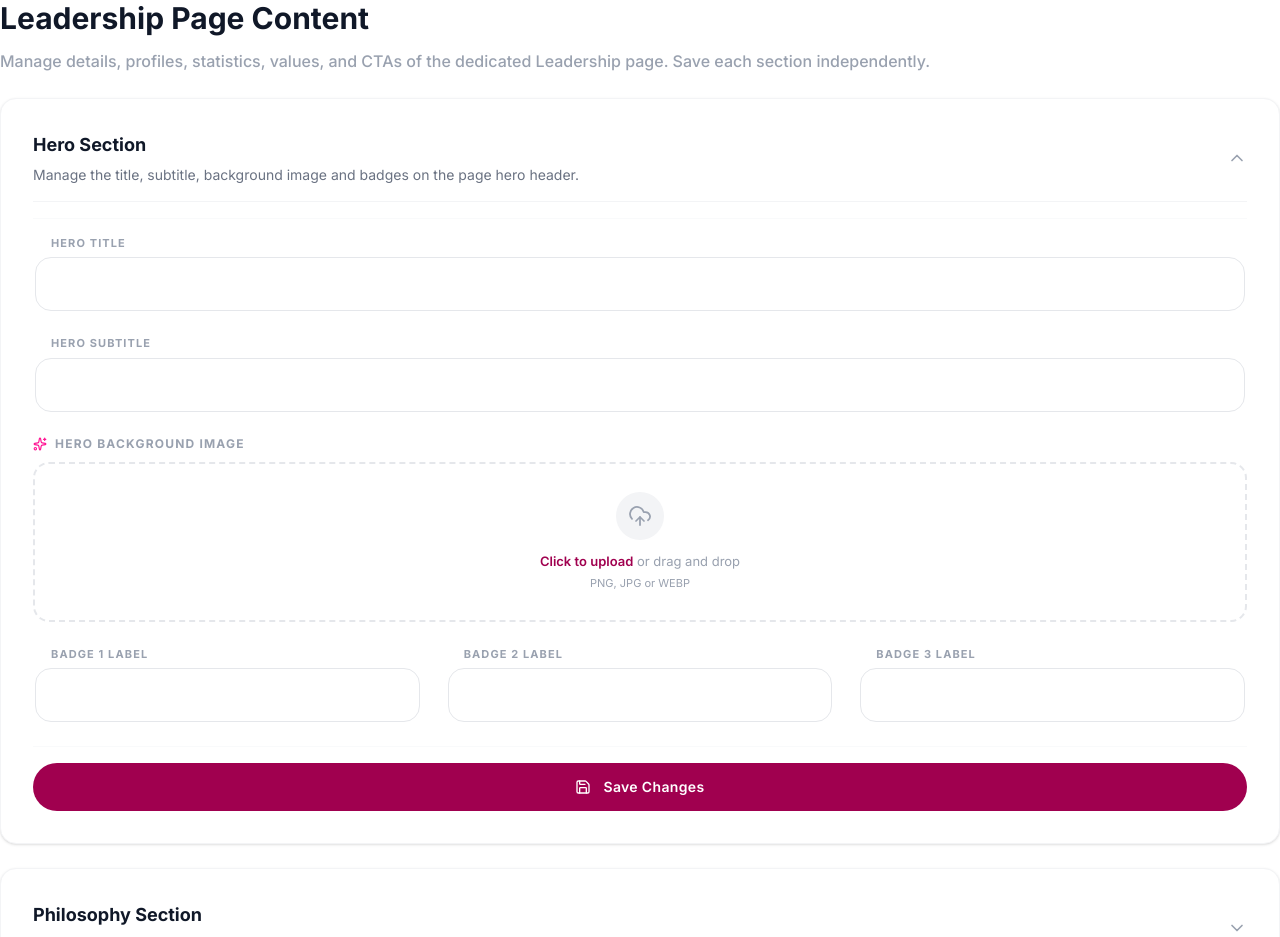
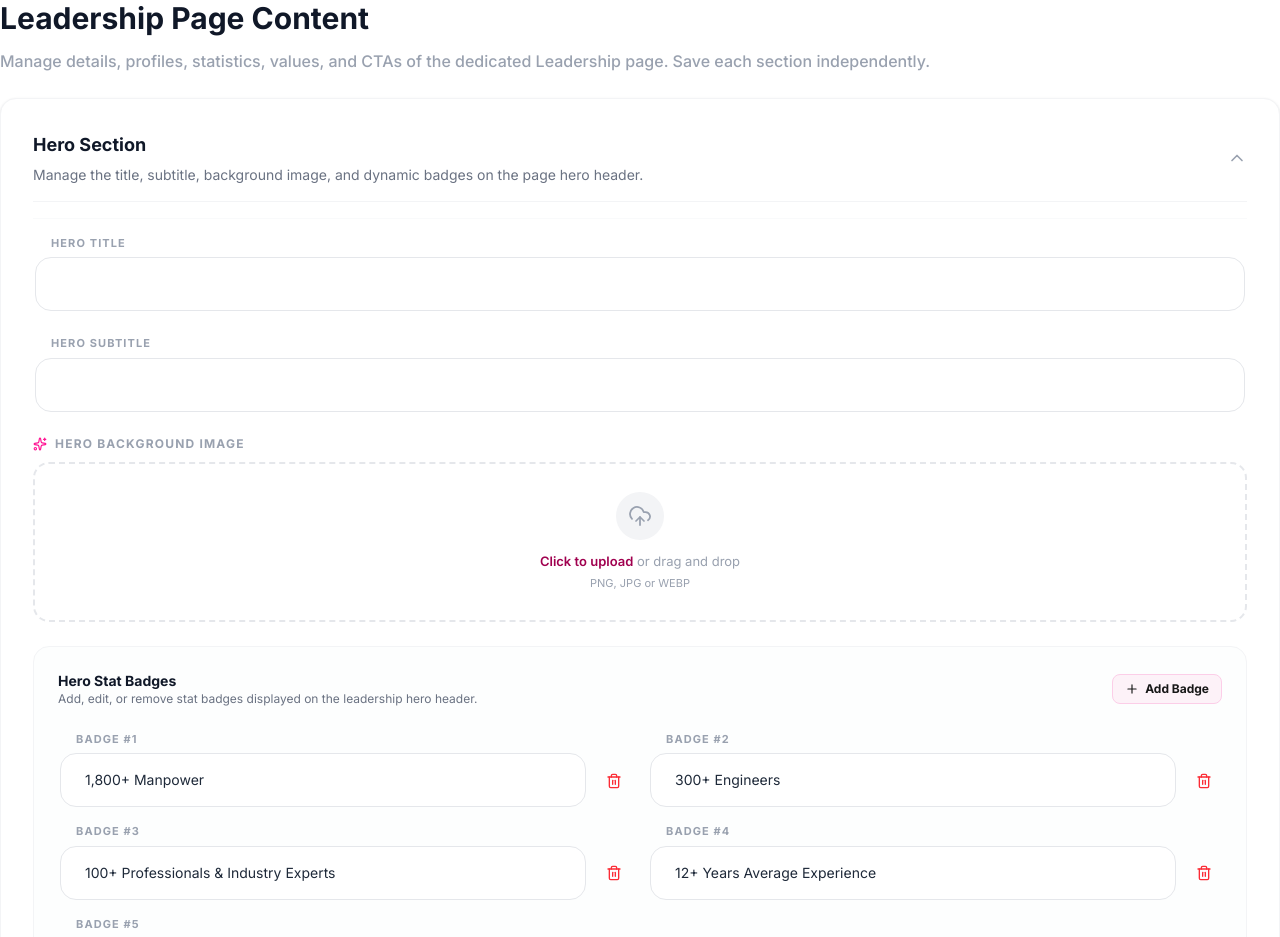
Before and after one commit to the-gold-technologies/cms-encotec, a Next.js app: page /static-pages/leadership in a window 1280 px wide. Shown: the top 937 px of the page. Built offline with nearby package versions, Linux system fonts and the light colour scheme; no server answers; a web font is replaced by a local one.

Commit message:
feat: transition leadership hero badges and team stats to dynamic arrays for improved CMS flexibility

```diff
--- a/src/app/static-pages/leadership/components/LeadershipHeroCMS.tsx
+++ b/src/app/static-pages/leadership/components/LeadershipHeroCMS.tsx
@@ -8,6 +8,7 @@ import { SaveButton } from "@/components/SaveButton";
 import { SectionHeader } from "@/components/SectionHeader";
 import { ImagePickerField } from "@/components/ImagePickerField";
 import { uploadFiles } from "@/lib/uploadHelpers";
+import { Plus, Trash2 } from "lucide-react";
 
 const defaultFormData = {
   heroTitle: "",
@@ -15,7 +16,16 @@ const defaultFormData = {
   backgroundImage: "",
   heroBadge1: "",
   heroBadge2: "",
-  heroBadge3: ""
+  heroBadge3: "",
+  heroBadge4: "",
+  heroBadge5: "",
+  badges: [
+    "1,800+ Manpower",
+    "300+ Engineers",
+    "100+ Professionals & Industry Experts",
+    "12+ Years Average Experience",
+    "10+ Countries",
+  ],
 };
 
 export function LeadershipHeroCMS() {
@@ -28,7 +38,23 @@ export function LeadershipHeroCMS() {
     fetchWithCache("/api/leadership")
       .then((json) => {
         if (json.success && json.data?.LeadershipHero) {
-          const merged = { ...defaultFormData, ...json.data.LeadershipHero };
+          const sectionData = json.data.LeadershipHero;
+          const initialBadges =
+            sectionData.badges && sectionData.badges.length > 0
+              ? sectionData.badges
+              : [
+                  sectionData.heroBadge1 || "1,800+ Manpower",
+                  sectionData.heroBadge2 || "300+ Engineers",
+                  sectionData.heroBadge3 || "100+ Professionals & Industry Experts",
+                  sectionData.heroBadge4 || "12+ Years Average Experience",
+                  sectionData.heroBadge5 || "10+ Countries",
+                ].filter(Boolean);
+
+          const merged = {
+            ...defaultFormData,
+            ...sectionData,
+            badges: initialBadges,
+          };
           setFormData(merged);
           if (merged.backgroundImage) setSelectedImage(merged.backgroundImage);
         } else {
@@ -44,6 +70,28 @@ export function LeadershipHeroCMS() {
     setFormData((prev) => ({ ...prev, [name]: value }));
   };
 
+  const handleBadgeChange = (index: number, val: string) => {
+    setFormData((prev) => {
+      const list = [...prev.badges];
+      list[index] = val;
+      return { ...prev, badges: list };
+    });
+  };
+
+  const handleAddBadge = () => {
+    setFormData((prev) => ({
+      ...prev,
+      badges: [...prev.badges, ""],
+    }));
+  };
+
+  const handleRemoveBadge = (index: number) => {
+    setFormData((prev) => ({
+      ...prev,
+      badges: prev.badges.filter((_, i) => i !== index),
+    }));
+  };
+
   const handleSave = async () => {
     setIsSaving(true);
     const toastId = toast.loading("Saving Hero Section...");
@@ -53,7 +101,12 @@ export function LeadershipHeroCMS() {
           ? (await uploadFiles([selectedImage]))[0] || ""
           : selectedImage || "";
 
-      const payload = { ...formData, backgroundImage: imgUrl };
+      const payload = {
+        heroTitle: formData.heroTitle,
+        heroSubtitle: formData.heroSubtitle,
+        backgroundImage: imgUrl,
+        badges: formData.badges,
+      };
 
       const res = await fetch("/api/leadership", {
         method: "PUT",
@@ -63,7 +116,7 @@ export function LeadershipHeroCMS() {
       const json = await res.json();
       if (json.success) {
         toast.success("Hero Section saved successfully!", { id: toastId });
-        setFormData(payload);
+        setFormData((prev) => ({ ...prev, ...payload }));
         setSelectedImage(imgUrl);
       } else {
         toast.error(json.error || "Save failed.", { id: toastId });
@@ -80,7 +133,7 @@ export function LeadershipHeroCMS() {
     <div className="bg-white rounded-2xl shadow-sm border border-gray-100 p-8 flex flex-col gap-4">
       <SectionHeader
         title="Hero Section"
-        description="Manage the title, subtitle, background image and badges on the page hero header."
+        description="Manage the title, subtitle, background image, and dynamic badges on the page hero header."
         isOpen={isOpen}
         onToggle={() => setIsOpen(!isOpen)}
       />
@@ -106,26 +159,50 @@ export function LeadershipHeroCMS() {
             value={selectedImage}
             onChange={setSelectedImage}
           />
-          <div className="grid grid-cols-1 md:grid-cols-3 gap-6">
-            <InputField
-              label="Badge 1 Label"
-              name="heroBadge1"
-              value={formData.heroBadge1}
-              onChange={handleChange}
-            />
-            <InputField
-              label="Badge 2 Label"
-              name="heroBadge2"
-              value={formData.heroBadge2}
-              onChange={handleChange}
-            />
-            <InputField
-              label="Badge 3 Label"
-              name="heroBadge3"
-              value={formData.heroBadge3}
-              onChange={handleChange}
-            />
+
+          {/* Dynamic Badges Section */}
+          <div className="flex flex-col gap-4 border border-gray-100 p-6 rounded-2xl bg-gray-50/30">
+            <div className="flex items-center justify-between">
+              <div>
+                <h4 className="text-sm font-bold text-gray-900">
+                  Hero Stat Badges
+                </h4>
+                <p className="text-xs text-gray-500">
+                  Add, edit, or remove stat badges displayed on the leadership hero header.
+                </p>
+              </div>
+              <button
+                type="button"
+                onClick={handleAddBadge}
+                className="inline-flex items-center gap-1.5 px-3 py-1.5 bg-pink-50 text-brand-pink border border-pink-200 text-xs font-bold rounded-lg hover:bg-pink-100 transition-colors"
+              >
+                <Plus size={14} /> Add Badge
+              </button>
+            </div>
+
+            <div className="grid grid-cols-1 md:grid-cols-2 gap-4 pt-2">
+              {formData.badges.map((badge, idx) => (
+                <div key={idx} className="flex items-center gap-2">
+                  <InputField
+                    label={`Badge #${idx + 1}`}
+                    value={badge}
+                    onChange={(e) => handleBadgeChange(idx, e.target.value)}
+                    containerClassName="flex-1"
+                    placeholder="e.g. 300+ Engineers"
+                  />
+                  <button
+                    type="button"
+                    onClick={() => handleRemoveBadge(idx)}
+                    title="Delete Badge"
+                    className="mt-6 p-2.5 text-red-500 hover:bg-red-50 rounded-xl transition-colors"
+                  >
+                    <Trash2 size={16} />
+                  </button>
+                </div>
+              ))}
+            </div>
           </div>
+
           <div className="flex justify-end pt-4 border-t border-gray-50">
             <SaveButton
               onClick={handleSave}
--- a/src/app/static-pages/leadership/components/TeamByNumbersCMS.tsx
+++ b/src/app/static-pages/leadership/components/TeamByNumbersCMS.tsx
@@ -17,10 +17,11 @@ export function TeamByNumbersCMS() {
   const [isOpen, setIsOpen] = useState(false);
   const [isSaving, setIsSaving] = useState(false);
   const [statsList, setStatsList] = useState<StatItem[]>([
-    { value: "", label: "" },
-    { value: "", label: "" },
-    { value: "", label: "" },
-    { value: "", label: "" }
+    { value: "1800+", label: "Total Professionals" },
+    { value: "300+", label: "Senior Engineers" },
+    { value: "100+", label: "Industry Experts" },
+    { value: "23+", label: "Countries of Operation" },
+    { value: "12+", label: "Years Avg Experience" },
   ]);
 
   useEffect(() => {
@@ -30,13 +31,20 @@ export function TeamByNumbersCMS() {
           const data = json.data.TeamByNumbers;
           const raw = (data.stats || data.statsList) as any[];
           if (Array.isArray(raw) && raw.length > 0) {
-            setStatsList(raw.map((s: any) => ({ value: s.value || "", label: s.label || "" })));
+            setStatsList(
+              raw.map((s: any) => ({
+                value: s.value || "",
+                label: s.label || "",
+              })),
+            );
           } else {
             const legacy: StatItem[] = [];
-            for (let i = 1; i <= 4; i++) {
+            for (let i = 1; i <= 6; i++) {
               if (data[`stats${i}Value`] || data[`stats${i}Label`]) {
+                const val = String(data[`stats${i}Value`] || "");
+                const suf = String(data[`stats${i}Suffix`] || "");
                 legacy.push({
-                  value: data[`stats${i}Value`] || "",
+                  value: val.includes("+") || !suf ? val : `${val}${suf}`,
                   label: data[`stats${i}Label`] || "",
                 });
               }
@@ -48,9 +56,13 @@ export function TeamByNumbersCMS() {
       .catch(console.error);
   }, []);
 
-  const handleStatChange = (index: number, field: keyof StatItem, value: string) => {
+  const handleStatChange = (
+    index: number,
+    field: keyof StatItem,
+    value: string,
+  ) => {
     setStatsList((prev) =>
-      prev.map((item, i) => (i === index ? { ...item, [field]: value } : item))
+      prev.map((item, i) => (i === index ? { ...item, [field]: value } : item)),
     );
   };
 
@@ -72,17 +84,9 @@ export function TeamByNumbersCMS() {
     setIsSaving(true);
     const toastId = toast.loading("Saving Team By Numbers Section...");
     try {
-      const payload: any = {
+      const payload = {
         stats: statsList,
-        statsList,
       };
-
-      statsList.forEach((s, idx) => {
-        if (idx < 4) {
-          payload[`stats${idx + 1}Value`] = s.value;
-          payload[`stats${idx + 1}Label`] = s.label;
-        }
-      });
 
       const res = await fetch("/api/leadership", {
         method: "PUT",
@@ -94,7 +98,9 @@ export function TeamByNumbersCMS() {
       });
       const json = await res.json();
       if (json.success) {
-        toast.success("Team By Numbers Section saved successfully!", { id: toastId });
+        toast.success("Team By Numbers Section saved successfully!", {
+          id: toastId,
+        });
       } else {
         toast.error(json.error || "Save failed.", { id: toastId });
       }
@@ -110,7 +116,7 @@ export function TeamByNumbersCMS() {
     <div className="bg-white rounded-2xl shadow-sm border border-gray-100 p-8 flex flex-col gap-4">
       <SectionHeader
         title="Team by Numbers"
-        description="Manage numeric thresholds and stat labels shown on counters. Add or remove stat cards dynamically."
+        description="Manage stat values (e.g. 1800+) and stat labels shown on counters. Add or remove stat cards dynamically."
         isOpen={isOpen}
         onToggle={() => setIsOpen(!isOpen)}
       />
@@ -118,7 +124,10 @@ export function TeamByNumbersCMS() {
         <div className="flex flex-col gap-6 pt-4 border-t border-gray-50">
           <div className="flex items-center justify-between border-b border-gray-100 pb-3">
             <span className="text-xs font-bold text-gray-700 uppercase tracking-wider">
-              Stat Counter Cards <span className="text-neutral-500 font-semibold">({statsList.length})</span>
+              Stat Counter Cards{" "}
+              <span className="text-neutral-500 font-semibold">
+                ({statsList.length})
+              </span>
             </span>
             <button
               type="button"
@@ -130,9 +139,12 @@ export function TeamByNumbersCMS() {
             </button>
           </div>
 
-          <div className="grid grid-cols-1 md:grid-cols-2 lg:grid-cols-4 gap-6">
+          <div className="grid grid-cols-1 md:grid-cols-2 lg:grid-cols-3 gap-6">
             {statsList.map((stat, i) => (
-              <div key={i} className="p-4 bg-gray-50/20 border border-gray-200 rounded-xl flex flex-col gap-4 relative group shadow-sm">
+              <div
+                key={i}
+                className="p-4 bg-gray-50/20 border border-gray-200 rounded-xl flex flex-col gap-4 relative group shadow-sm"
+              >
                 <div className="flex items-center justify-between">
                   <span className="text-[10px] font-bold text-neutral-500 uppercase tracking-wider">
                     Stat counter {i + 1}
@@ -147,10 +159,12 @@ export function TeamByNumbersCMS() {
                   </button>
                 </div>
                 <InputField
-                  label="Target Value (number)"
+                  label="Target Value (e.g. 1800+)"
                   name={`statsVal-${i}`}
                   value={stat.value}
-                  onChange={(e) => handleStatChange(i, "value", e.target.value)}
+                  onChange={(e) =>
+                    handleStatChange(i, "value", e.target.value)
+                  }
                   required
                 />
                 <InputField
```
Also changed, not shown: prisma/seed.js.
